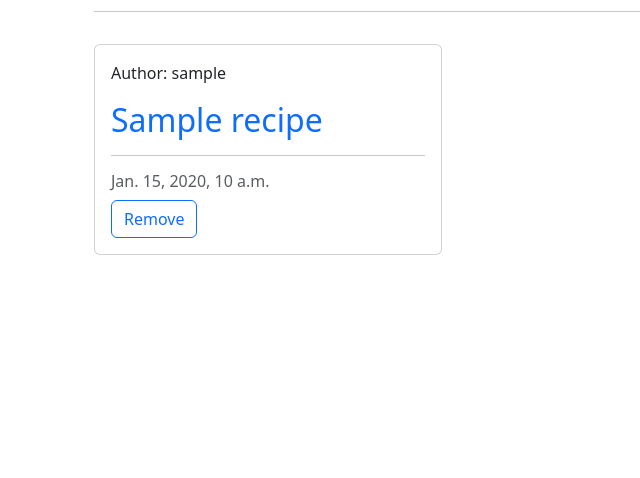
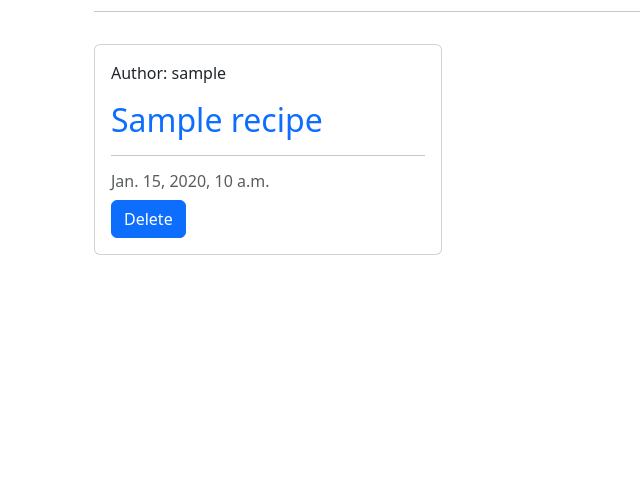
Before and after one commit to vega-2135/the_pancake_palace, a Django app: page /submitted-recipes/ in a window 1280 px wide. Shown: the part 216-694 px from the top of the page, without its empty margins (0-640 px from the left). Run offline with Django 4.2, Linux system fonts and the light colour scheme; a user stored in the database is signed in; tables that the repository leaves empty hold one stand-in row (values such as "Sample post"); parts of the project's set-up code (start-up, migrations or seed data) failed here and were passed over; some libraries are stand-ins or nearby versions.

Commit message:
Add functionality to delete recipes
* A modal was implemented for better UX keeping the user in the
  submitted recipes page.

Signed-off-by: Carolina Romero Carrasco <mcarolinarc28@gmail.com>

```diff
--- a/recipes/urls.py
+++ b/recipes/urls.py
@@ -14,7 +14,8 @@ urlpatterns = [
     path('remove/<slug:slug>/', views.remove_recipe, name='remove_recipe'),
     path('like/<slug:slug>/', views.like_recipe, name='like_recipe'),
     path('share/', views.ShareRecipe.as_view(), name='share_recipe'),
-    path('edit/<slug:slug>', views.EditRecipe.as_view(),name='edit_recipe'),
-    path('delete/<slug:slug>', views.DeleteRecipe.as_view(),name='delete_recipe'),
+    path('edit/<slug:slug>/', views.EditRecipe.as_view(), name='edit_recipe'),
     path('submitted-recipes/', views.SubmittedRecipes.as_view(), name='submitted_recipes'),
+    path('delete_submitted/<slug:slug>/', views.delete_submitted_recipe, name='delete_submitted_recipe'),
+
 ]
--- a/recipes/views.py
+++ b/recipes/views.py
@@ -174,7 +174,7 @@ class ShareRecipe(LoginRequiredMixin, CreateView):
     model = Recipe
     form_class = RecipeForm
     template_name = 'share_recipe.html'
-    #success_url = reverse_lazy('submitted_recipes')
+    success_url = reverse_lazy('submitted_recipes')
 
     def get_context_data(self, **kwargs):
         # Add ingredients formset, preparation formset and page title to context.
@@ -331,24 +331,27 @@ class EditRecipe(LoginRequiredMixin, RecipeOwnership, UpdateView):
             return super().form_valid(form)
 
 
-class DeleteRecipe(LoginRequiredMixin, RecipeOwnership, DeleteView):
-    '''
-    Allow authenticated user that passes RecipeOwnership to delete recipes.
-    '''
-    model = Recipe
-    template_name = 'confirm_deletion_recipe.html'
-    success_url = reverse_lazy('submitted_recipes')
-    success_message = "Recipe successfully deleted"
+def delete_submitted_recipe(request, slug):
+    """
+    view to delete submitted recipe
+    """
+    queryset = Recipe.objects.all()
+    recipe = get_object_or_404(queryset, slug=slug)
 
-    def get_context_data(self, **kwargs):
-        context = super().get_context_data(**kwargs)
-        context['page_title'] = 'Delete Recipe'
-        return context
+    if recipe.status == 1:
 
-    # Display success message
-    def delete(self, request, *args, **kwargs):
-        messages.success(self.request, self.success_message)
-        return super().delete(request, *args, **kwargs)
+        if recipe.author == request.user:
+            recipe.delete()
+            messages.add_message(request, messages.SUCCESS, 'Recipe deleted!')
+        else:
+            messages.add_message(request, messages.ERROR, "You can only"
+                                 "delete your own recipes!")
+
+    else:
+        messages.add_message(request, messages.ERROR, "You can only delete "
+                "published recipes, wait for approval to delete the recipe")
+
+    return HttpResponseRedirect(reverse('submitted_recipes'))
 
 
 class SubmittedRecipes(LoginRequiredMixin, ListView):
--- a/templates/submitted_recipes.html
+++ b/templates/submitted_recipes.html
@@ -25,13 +25,38 @@
                             <hr>
                             <p class="card-text text-muted h6">{{ recipe.created_on }}</p>
                             <div>
-                                        <a href="{% url 'remove_recipe' recipe.slug %}" class="btn btn-outline-primary">Remove</a>
+                                <button type="button" class="btn btn-primary" data-bs-toggle="modal" data-bs-target="#exampleModal">
+                                    Delete
+                                </button>
+                            </div>
+
+                            <!-- Modal -->
+                            <div class="modal fade" id="exampleModal" tabindex="-1" aria-labelledby="exampleModalLabel" aria-hidden="true">
+                                <div class="modal-dialog">
+                                <div class="modal-content">
+                                    <div class="modal-header">
+                                    <h5 class="modal-title" id="exampleModalLabel">Delete {{recipe.title}}</h5>
+                                    <button type="button" class="btn-close" data-bs-dismiss="modal" aria-label="Close"></button>
+                                    </div>
+                                    <div class="modal-body">
+                                    <p>Are you sure you want to delete {{recipe.title}} ?</p>
+                                    </div>
+                                    <div class="modal-footer">
+                                        <form method="post" action="{% url 'delete_submitted_recipe' recipe.slug %}">
+                                            {% csrf_token %}
+                                            <button type="submit" class="btn btn-danger">Delete</button>
+                                            <button type="button" class="btn btn-success" data-bs-dismiss="modal">Cancel</button>
+                                        </form>
+                                    </div>
+                                </div>
+                                </div>
                             </div>
                         </div>
                     </div>
                 </div>
                 {% if forloop.counter|divisibleby:3 %}
-                            </div><div class="row">
+            </div>
+            <div class="row">
                 {% endif %}
                 {% endfor %}
                 {% else %}
@@ -58,5 +83,4 @@
     {% endif %}
 </div>
 
-
 {% endblock %}
```
Also changed, not shown: templates/confirm_deletion_recipe.html (deleted, +0 -17 lines). Lines whose indentation alone changed are shown as unchanged.
